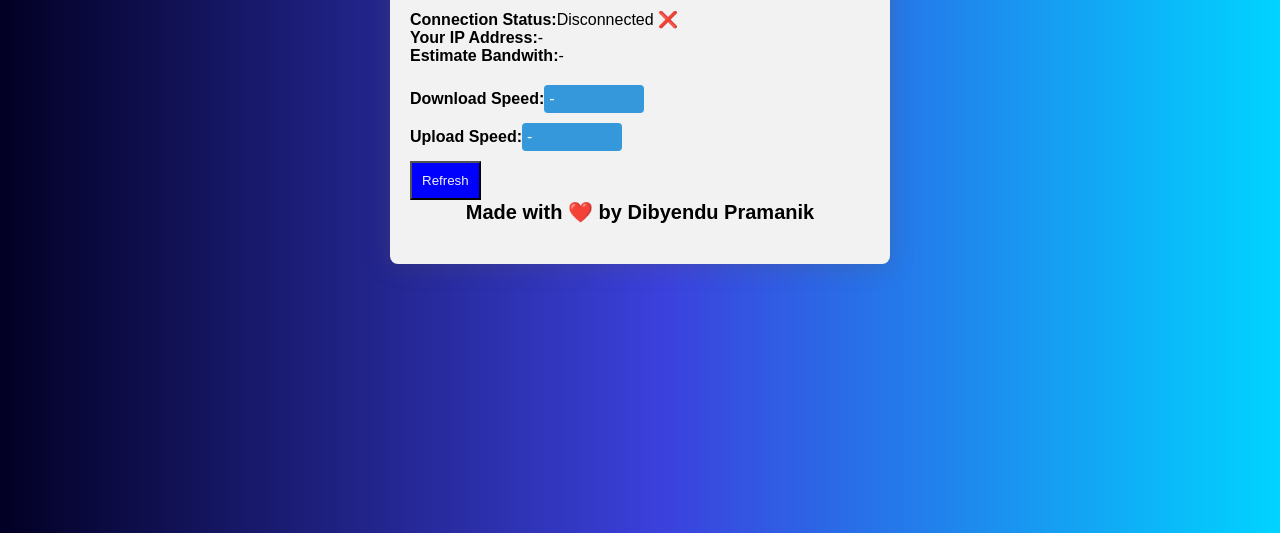
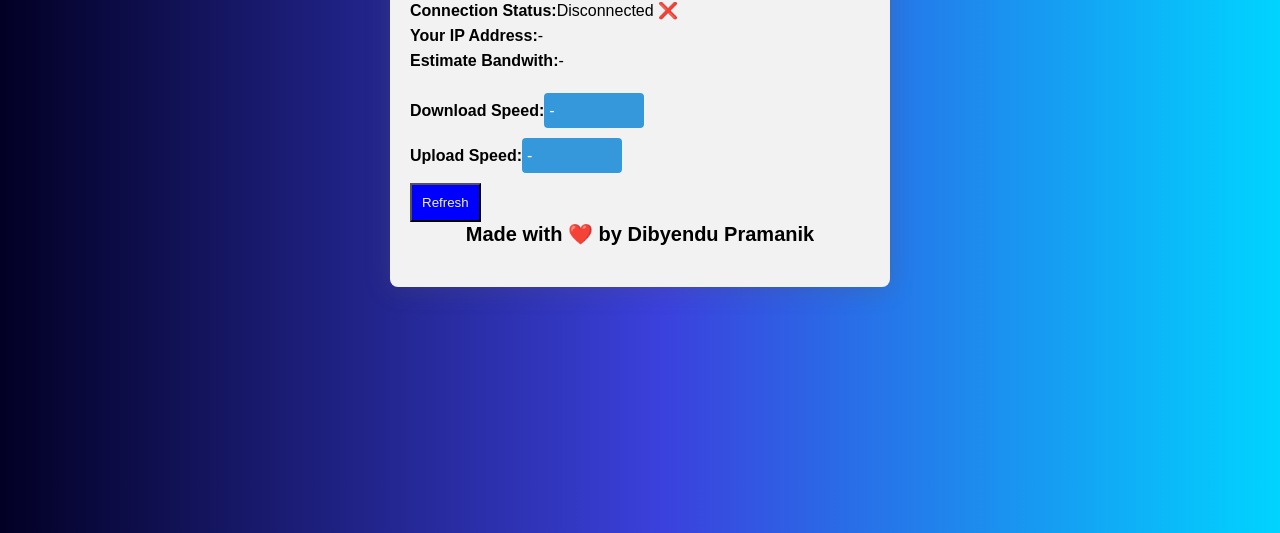
Before and after one commit to dibyenduweb/internet-checker, a plain HTML site: page index.html in a window 1280 px wide. Shown: the part 267-800 px from the top of the page. Drawn offline with Linux system fonts and the light colour scheme; no server answers.

Commit message:
fix error

```diff
--- a/index.html
+++ b/index.html
@@ -11,7 +11,7 @@
     <div class="container">
         <h1>Internet Status Checker</h1>
         <div class="status">
-           <p><strong>Connection Status:</strong><span id="statusText">Checking...</span></p>
+           <p class="drt"><strong>Connection Status:</strong><span id="statusText">Checking...</span></p>
            <p><strong>Your IP Address:</strong><span id="ipAddressText">-</span></p>
            <p><strong>Estimate Bandwith:</strong><span id="networkStrengthText">-</span></p>
 
--- a/style.css
+++ b/style.css
@@ -9,9 +9,9 @@ body{
     background: rgb(2,0,36);
     background: linear-gradient(90deg, rgba(2,0,36,1) 0%, rgba(59,65,221,1) 52%, rgba(0,212,255,1) 100%);
 }
-
 .container{
     max-width: 500px;
+    line-height: 25px;
     margin: 200px auto;
     background-color: #f2f2f2;
     padding: 20px;
```
